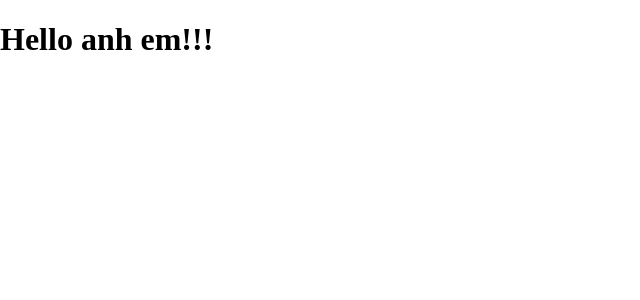
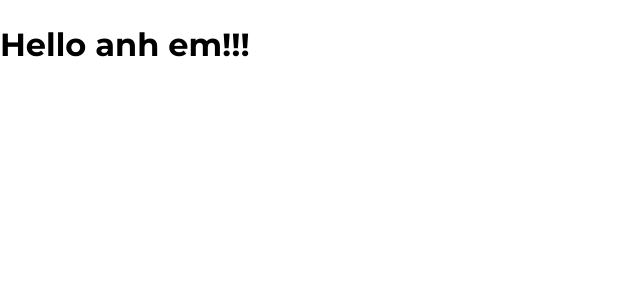
Before and after one commit to phamphuc2005/tiktok-ui, a React (Create React App) app: page / in a window 1280 px wide. Shown: the top 300 px of the page, without its empty margins (0-640 px from the left). Built offline with nearby package versions, Linux system fonts and the light colour scheme.

Commit message:
add update

```diff
--- a/src/component/GlobalStyles/GlobalStyles.scss
+++ b/src/component/GlobalStyles/GlobalStyles.scss
@@ -1 +1,21 @@
 @import 'normalize.css';
+@import url('https://fonts.googleapis.com/css2?family=Montserrat:wght@300;400;500;600;700&display=swap');
+
+:root {
+  --primary: #fe2c55;
+}
+
+* {
+  box-sizing: border-box;
+}
+
+html {
+  font-size: 62.5%;
+}
+
+body {
+  font-family: 'Montserrat', sans-serif;
+  font-size: 1.6rem;
+  line-height: 1.5;
+  text-rendering: optimizeSpeed;
+}
```
